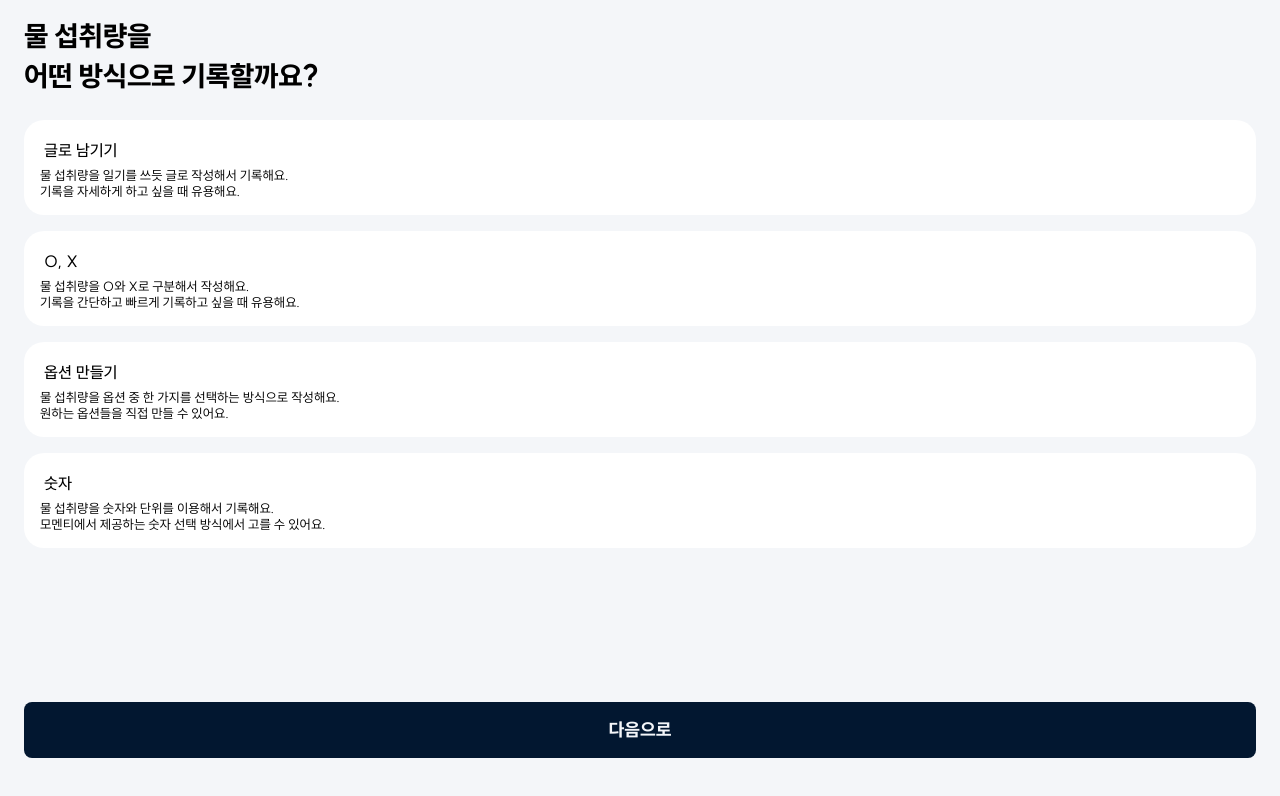
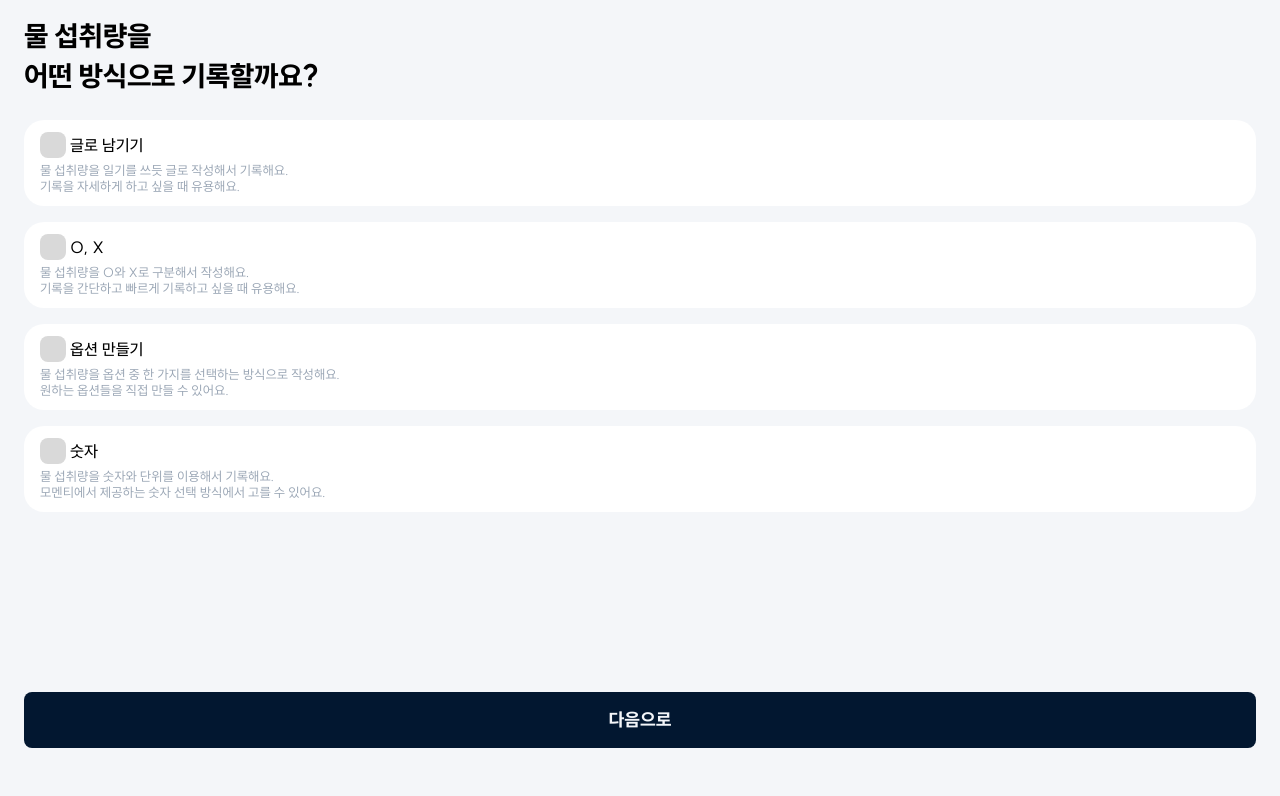
Before and after one commit to momenty-team/momenty-front, a Next.js app: page /add-log in a window 1280 px wide. Both pictures are taken after a click on the button "다음으로". Shown: the top 796 px of the page. Built offline with nearby package versions, Linux system fonts and the light colour scheme.

Commit message:
feat: 스타일 수정

```diff
--- a/src/app/add-log/complete.tsx
+++ b/src/app/add-log/complete.tsx
@@ -1,6 +1,6 @@
 function StepComplete({ onRestart }: { onRestart: () => void }) {
   return (
-    <div className="flex h-dvh flex-col justify-between bg-[#F4F6F9] pt-4 px-6 pb-[42px]">
+    <div className="flex h-dvh flex-col justify-between bg-[#F4F6F9] pt-4 px-6 pb-[52px]">
       <h1 className="mb-6 text-subtitle-1-b">
         이제 물 섭취량을
         <br />
--- a/src/app/add-log/create.tsx
+++ b/src/app/add-log/create.tsx
@@ -1,6 +1,6 @@
 function StepCreate({ onNext }: { onNext: () => void }) {
   return (
-    <div className="flex h-dvh flex-col justify-between bg-[#F4F6F9] pt-4 px-6 pb-7">
+    <div className="flex h-dvh flex-col justify-between bg-[#F4F6F9] pt-4 px-6 pb-[52px]">
       <div className="mb-[24px]">
         <p className="text-subtitle-1-b ">민재님의 새로운 기록을</p>
         <p className="text-subtitle-1-b">만들고 있어요.</p>
--- a/src/app/add-log/method.tsx
+++ b/src/app/add-log/method.tsx
@@ -34,7 +34,7 @@ function StepMethod({ onNext }: { onNext: () => void }) {
   };
 
   return (
-    <div className="flex h-dvh flex-col justify-between bg-[#F4F6F9] pt-4 px-6 pb-[42px]">
+    <div className="flex h-dvh flex-col justify-between bg-[#F4F6F9] pt-4 px-6 pb-[52px]">
       <div>
         <div className="mb-6">
           <p className="text-subtitle-1-b ">물 섭취량을</p>
@@ -46,14 +46,14 @@ function StepMethod({ onNext }: { onNext: () => void }) {
               <button
                 onTouchStart={() => handleClick(method.id)}
                 key={method.id}
-                className={`flex flex-col w-full px-4 py-4 gap-1 rounded-[20px] active:scale-[0.98] transition-all active:#C3CAD2
+                className={`flex flex-col w-full px-4 py-3 gap-1 rounded-[20px] active:scale-[0.98] transition-all active:#C3CAD2
                   ${selectedIndex === method.id ? 'bg-[#E6E9F0]' : 'bg-white'}`}
               >
                 <div className="flex flex-row items-center justify-between gap-1">
-                  <div className="flex w-6.5 h-[27px] bg-[#D9D9D9] rounded-[8px]"></div>
+                  <div className="flex w-[26px] h-[26px] bg-[#D9D9D9] rounded-[8px]" />
                   <span className="text-body-2-m">{method.title}</span>
                 </div>
-                <div className="flex flex-col text-label-1-r text-[E6E9F0]">
+                <div className="flex flex-col text-label-1-r text-[#99A5B4]">
                   {method.description.map((line, i) => (
                     <div key={i} className="flex text-left">
                       {line}
--- a/src/app/add-log/page.tsx
+++ b/src/app/add-log/page.tsx
@@ -8,7 +8,7 @@ function StepTopic({ onNext }: { onNext: () => void }) {
   const { viewportHeight, keyboardHeight } = useKeyboardResize();
   return (
     <div
-      className={`flex flex-col justify-between bg-[#F4F6F9] ${keyboardHeight ? '' : 'pb-[42px]'}`}
+      className={`flex flex-col justify-between bg-[#F4F6F9]  ${keyboardHeight ? '' : 'pb-[52px]'}`}
       style={{ height: `${viewportHeight - (keyboardHeight ?? 0)}px` }}
     >
       <div className="flex flex-col pt-4 gap-4">
```
